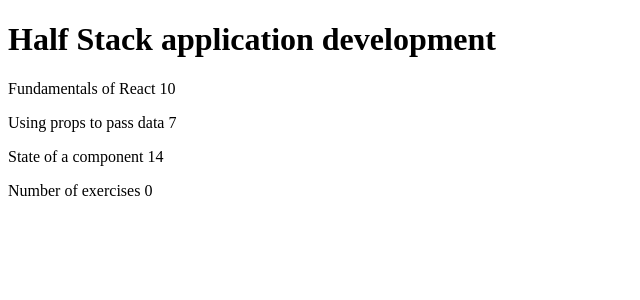
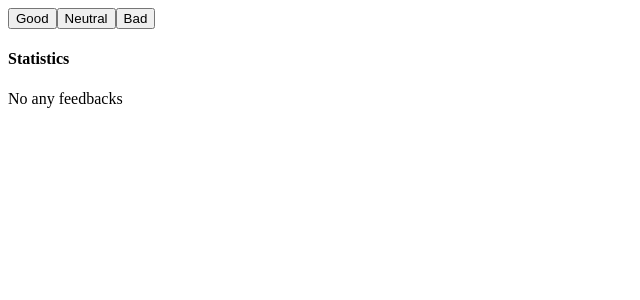
Before and after one commit to dpr4dhan/fullstackopen, a React (Vite) app: page / in a window 1280 px wide. Shown: the top 300 px of the page, without its empty margins (0-640 px from the left). Built offline with nearby package versions, Linux system fonts and the light colour scheme.

Commit message:
Fullstackopen - Exercise 1.6-1.14

```diff
--- a/src/App.jsx
+++ b/src/App.jsx
@@ -1,32 +1,65 @@
-import Header from "./components/Header.jsx";
-import Content from "./components/Content.jsx";
-import Total from "./components/Total.jsx";
+import {useState} from "react";
+import Button from "./components/Button.jsx";
+
+
+const StatisticsLine = ({text, value}) => {
+    return <tr><td>{text}</td><td>{value}</td></tr>
+}
+const Statistics = ({good, neutral, bad}) => {
+
+    if(good === 0 && neutral === 0 && bad === 0 ){
+        return <div>No any feedbacks</div>
+    }
+
+    const total = good + neutral + bad;
+    const avg = (good - bad) / (good + bad);
+
+    const positive = ((good + neutral) / total ) * 100;
+
+    return (
+        <div>
+            <table>
+                <tbody>
+                <StatisticsLine text="Good" value={good}/>
+                <StatisticsLine text="Neutral" value={neutral}/>
+                <StatisticsLine text="Bad" value={bad}/>
+                <StatisticsLine text="Total" value={total}/>
+                <StatisticsLine text="Average" value={avg}/>
+                <StatisticsLine text="Positive" value={positive}/>
+                </tbody>
+
+            </table>
+        </div>
+    )
+}
 
 function App() {
-    const course = 'Half Stack application development'
-    const parts = [
-        {
-            name: 'Fundamentals of React',
-            exercises: 10
-        },
-        {
-            name: 'Using props to pass data',
-            exercises: 7
-        },
-        {
-            name: 'State of a component',
-            exercises: 14
-        }
-    ]
+    const [good, setGood] = useState(0)
+    const [neutral, setNeutral] = useState(0)
+    const [bad, setBad] = useState(0)
 
+    const handleGood = () => {
+        setGood(prev => prev + 1);
+    }
 
-  return (
-      <div>
-          <Header course={course}/>
-          <Content parts={parts}/>
-          <Total parts={parts}/>
-      </div>
-  )
+    const handleNeutral = ()=>{
+        setNeutral(prev => prev + 1);
+    }
+
+    const handleBad = () =>{
+        setBad(prev => prev + 1);
+    }
+
+    return (
+        <div>
+            <Button text="Good" onClick={handleGood}/>
+            <Button text="Neutral" onClick={handleNeutral}/>
+            <Button text="Bad" onClick={handleBad}/>
+            <br/>
+            <h4>Statistics</h4>
+            <Statistics good={good} bad={bad} neutral={neutral}/>
+        </div>
+    )
 }
 
 export default App
--- /dev/null
+++ b/src/components/Button.jsx
@@ -0,0 +1,7 @@
+const Button = ({onClick, text}) => {
+    return (
+        <button onClick={onClick}>{text}</button>
+    )
+}
+
+export default Button;
```
